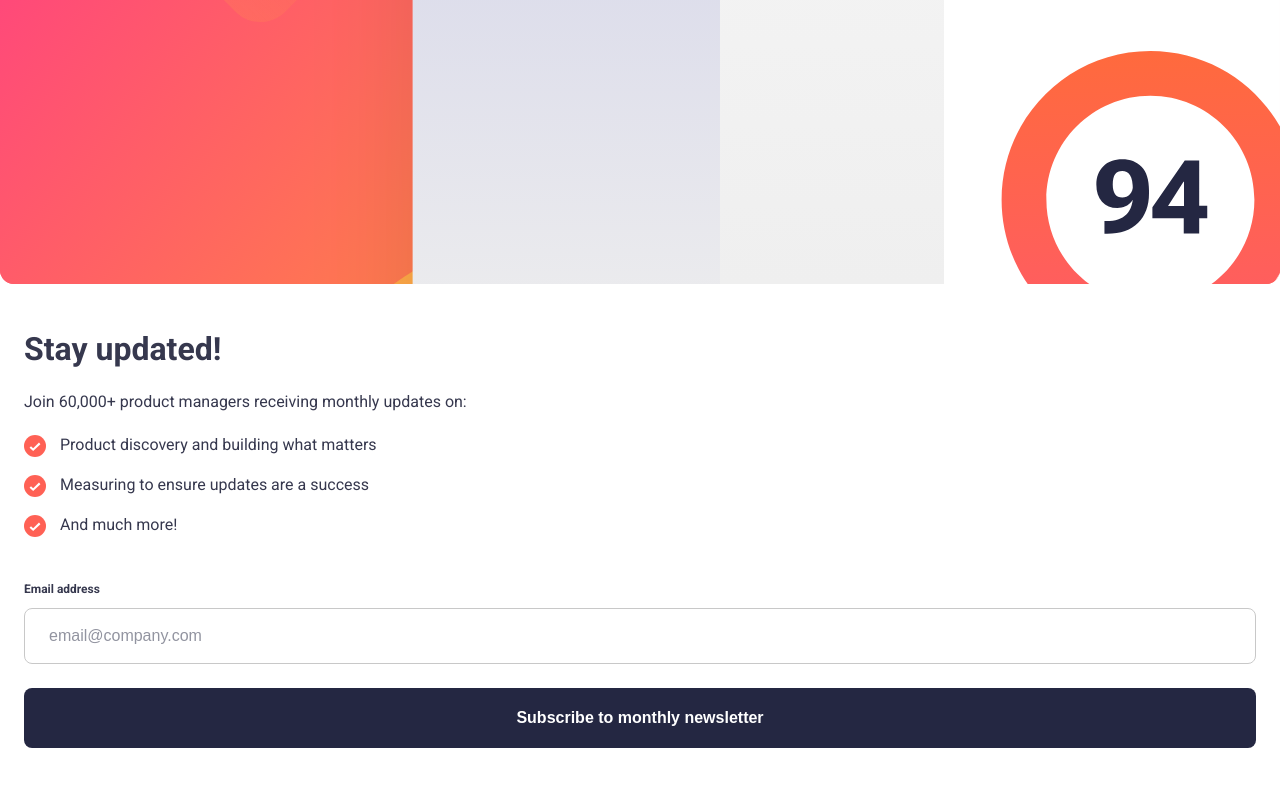
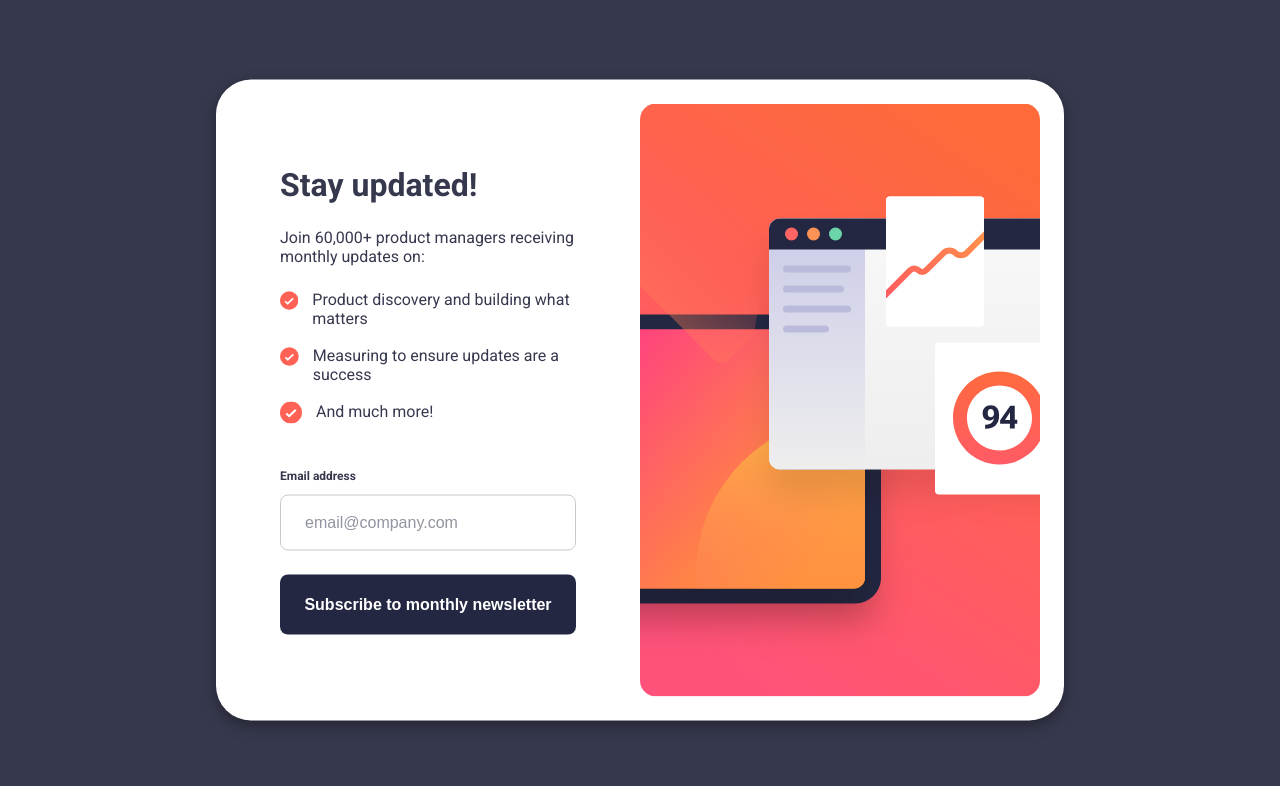
Before and after one commit to DaMishalkina/newsletter-sign-up-with-success-message, a React (Create React App) app: page / in a window 1280 px wide. Shown: the top 786 px of the page. Built offline with nearby package versions, Linux system fonts and the light colour scheme.

Commit message:
add desktop design

```diff
--- a/src/App.css
+++ b/src/App.css
@@ -85,3 +85,41 @@ body {
   align-items: stretch;
   box-sizing: border-box;
 }
+
+@media (min-width: 1024px) {
+  .modal--signup {
+    height: 100%;
+    display: flex;
+    flex-direction: row-reverse;
+    justify-content: space-between;
+    align-items: center;
+  }
+  .modal-picture, .modal-picture__image {
+    height: 100%;
+    max-height: 100%;
+    width: 400px;
+    border-bottom-right-radius: unset;
+    border-bottom-left-radius: unset;
+  }
+  .modal-picture {
+    display: flex;
+  }
+  .modal-picture__image {
+    object-fit: contain;
+    min-height: 100%;
+  }
+
+  .modal__content-section {
+    box-sizing: border-box;
+    width: 400px;
+    max-width: 400px;
+    padding: 0 64px 0 40px;
+  }
+  .modal-content-section--success {
+    height: fit-content;
+    padding: 24px 40px 40px 40px;
+  }
+  .modal__svg {
+    margin-top: 0;
+  }
+}
--- a/src/App.tsx
+++ b/src/App.tsx
@@ -46,9 +46,9 @@ function App() {
     }
     return (
         <main>
+            <Modal>
                 {!isSuccess ?
-                <Modal>
-                    <>
+                    <div className="modal--signup">
                         <picture className="modal-picture modal__picture">
                             <source
                                 srcSet={desktopImage}
@@ -80,10 +80,9 @@ function App() {
                                 </Button>
                             </form>
                         </div>
-                    </>
-                </Modal>
+                    </div>
                     :
-                <Modal>
+                    <div className="modal--success">
                         <div className="modal-content-section--success modal__content-section">
                             <svg className="modal__svg"
                                  xmlns="http://www.w3.org/2000/svg"
@@ -119,8 +118,9 @@ function App() {
                                 </Button>
                             </div>
                         </div>
+                    </div>
+                }
             </Modal>
-            }
         </main>
     );
 }
--- a/src/components/Modal/Modal.css
+++ b/src/components/Modal/Modal.css
@@ -14,5 +14,19 @@
     overflow: hidden;
 }
 @media (min-width: 1024px) {
-
+    .modal-wrapper {
+        position: relative;
+    }
+    .modal__container {
+        position: absolute;
+        height: fit-content;
+        min-height: unset;
+        left: 50%;
+        top: 50%;
+        transform: translate(-50%, -50%);
+        margin: 0 auto;
+        padding: 24px;
+        border-radius: 35px;
+        box-shadow: rgba(0, 0, 0, 0.35) 0px 5px 15px;
+    }
 }
--- a/src/components/TextInput/TextInput.css
+++ b/src/components/TextInput/TextInput.css
@@ -39,3 +39,6 @@
     background-color: #FFE8E6;
     border: 1px solid var(--primary-color);
 }
+.text-input-container__input--error::placeholder {
+    color: var(--primary-color);
+}
```
Lines whose indentation alone changed are shown as unchanged.
